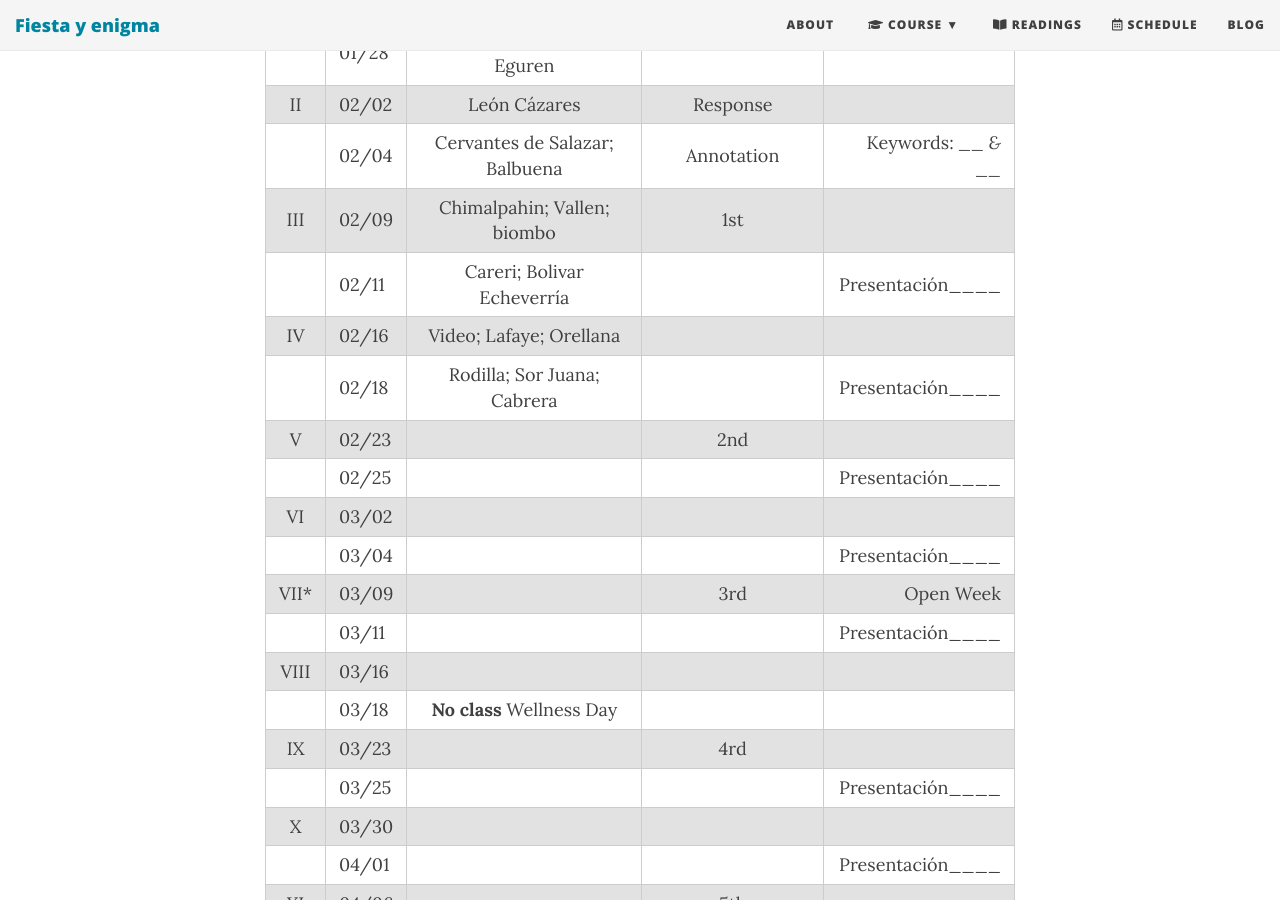
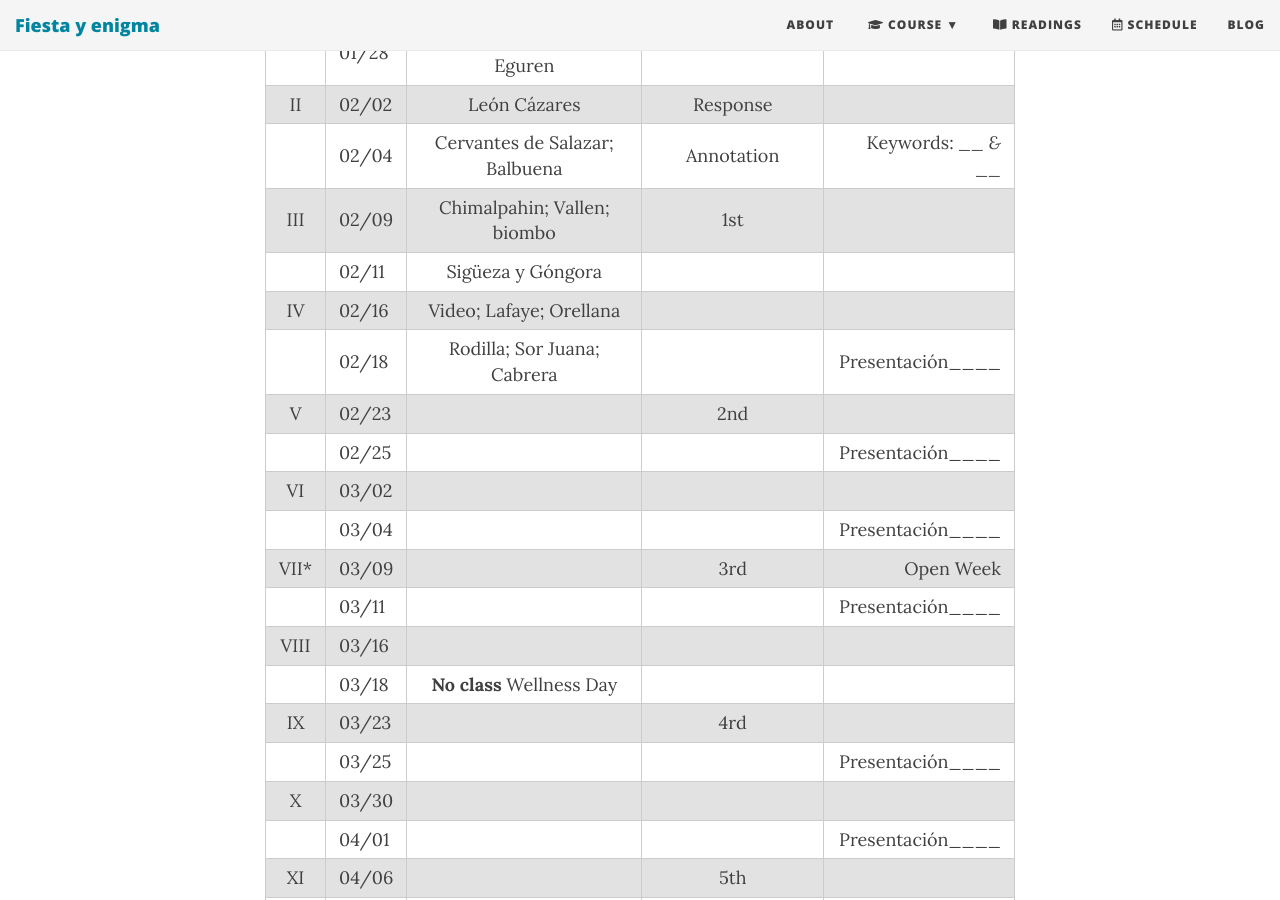
Before and after one commit to Hipomenes/novohispana, a Jekyll site: the page built from calendar.md, in a window 1280 px wide and 900 px high, scrolled down 446 px. Built offline with Jekyll 4.4.1, drawn with Linux system fonts in a browser that asks for light colours; nearby versions of some CDN libraries.

Commit message:
Update calendar.md

```diff
--- a/calendar.md
+++ b/calendar.md
@@ -13,7 +13,7 @@ subtitle: Spring 2021
 |    II | 02/02 | León Cázares | Response |  |
 |       | 02/04 | Cervantes de Salazar; Balbuena  | Annotation | Keywords: ___  & ___ |
 | III   | 02/09 | Chimalpahin; Vallen; biombo | 1st | |
-|       | 02/11 | Careri; Bolivar Echeverría | | Presentación____ |
+|       | 02/11 | Sigüeza y Góngora | |  |
 |  IV   | 02/16 | Video; Lafaye; Orellana | | |
 |       | 02/18 | Rodilla; Sor Juana; Cabrera | | Presentación____ |
 | V     | 02/23 | | 2nd | |
```
